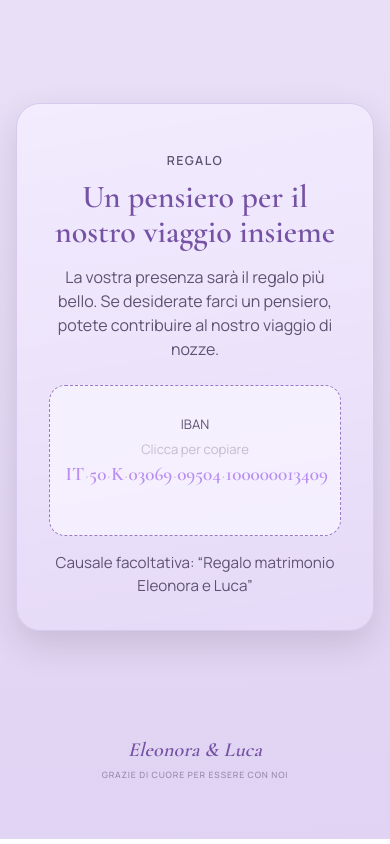
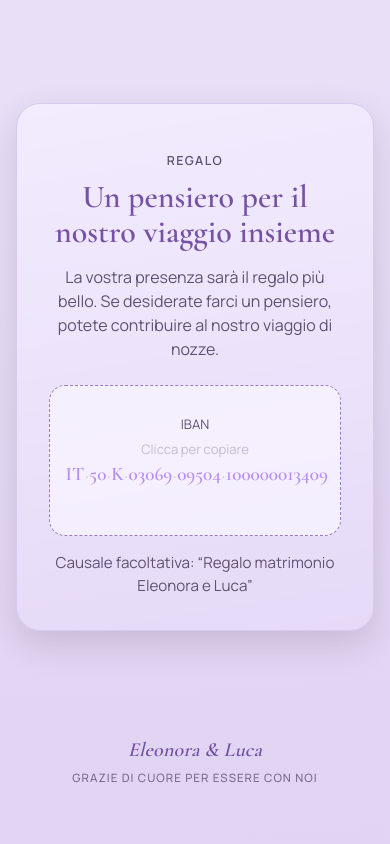
Before and after one commit to sebastianolaurent/ellini, a plain HTML site: page index.html in a window 390 px wide. Shown: the part 2829-3673 px from the top of the page. Drawn offline with nearby package versions, Linux system fonts and the light colour scheme; no server answers.

```diff
--- a/styles.css
+++ b/styles.css
@@ -784,11 +784,11 @@
 
 .footer p:last-child {
   font-family: "Manrope", sans-serif;
-  font-size: 0.54rem;
+  font-size: 0.72rem;
   font-weight: 500;
-  letter-spacing: 0.1em;
+  letter-spacing: 0.09em;
   text-transform: uppercase;
-  color: rgba(95, 82, 114, 0.58);
+  color: rgba(95, 82, 114, 0.8);
 }
 
 .footer p + p {
@@ -908,6 +908,10 @@
   .iban-sep,
   .iban-hint {
     color: rgba(216, 198, 245, 0.5);
+  }
+
+  .footer p:last-child {
+    color: rgba(236, 224, 255, 0.9);
   }
 
   .program-inline-map .maplibregl-ctrl-group {
```
